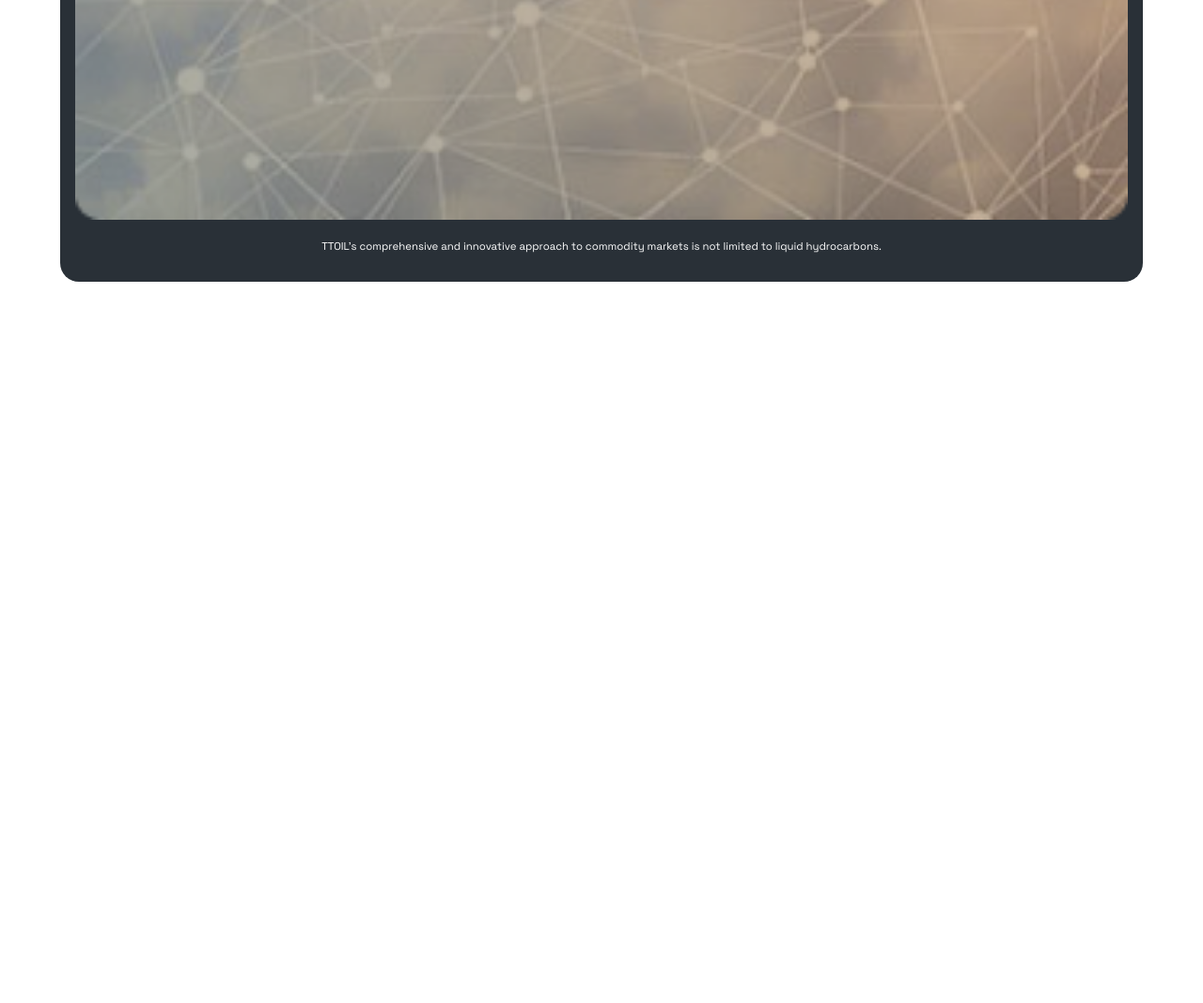
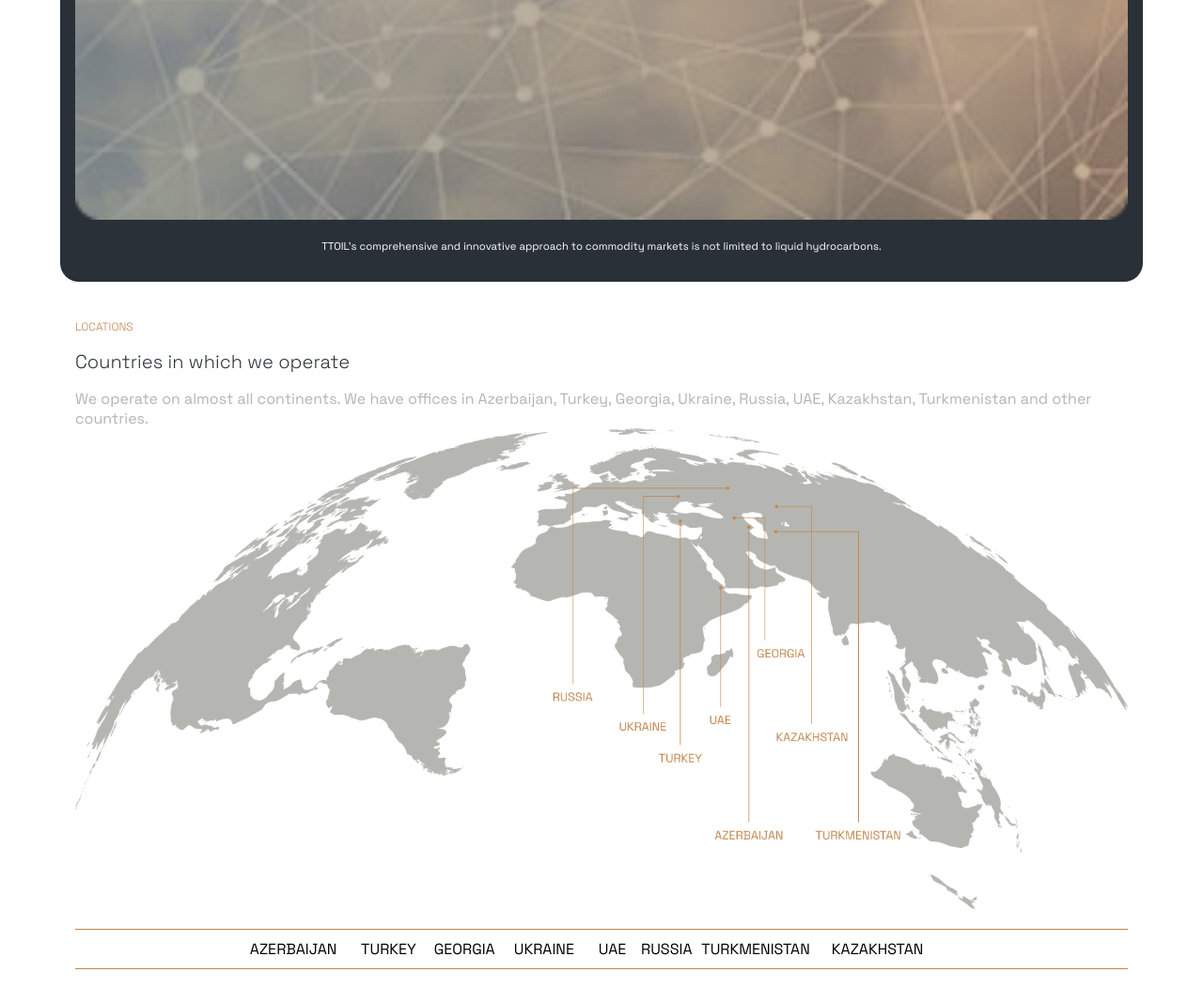
Before and after one commit to izzeddinayyad/ttoil-Landing-page-Oil-Gas-Industry-, a plain HTML site: page index.html in a window 1280 px wide. Shown: the part 7818-8886 px from the top of the page at 94% size. Before the commit the page ends 8118 px from the top, so only its background shows below. Drawn offline with Linux system fonts and the light colour scheme.

Commit message:
8/10/2025

```diff
--- a/Css/style.css
+++ b/Css/style.css
@@ -29,7 +29,7 @@ body {
 .dir-column {
   flex-direction: column;
 }
-.wrap{
+.wrap {
   flex-wrap: wrap;
 }
 .container-90 {
@@ -167,20 +167,21 @@ section.hero-section {
   border-radius: 20px;
   padding: 16px;
   text-align: center;
+  margin-bottom: 24px;
 }
-.products h2{
+.products h2 {
   font-size: 12px;
   color: var(--Caramel-color);
   font-weight: 300;
   text-decoration: underline;
   margin-bottom: 8px;
 }
-.product h3{
+.product h3 {
   font-size: 20px;
   color: var(--white-color);
   margin-bottom: 16px;
 }
-.product img{
+.product img {
   width: 100%;
   margin-bottom: 16px;
 }
@@ -189,28 +190,80 @@ section.hero-section {
   color: var(--white-color);
   margin-bottom: 15px;
 }
-.product ul{
+.product ul {
   margin-bottom: 16px;
-    /* align-self: ; */
-    /* align-items: center; */
 }
-.product ul li{
+.product ul li {
   color: var(--white-color);
   font-size: 12px;
-    width: 33%;
+  width: 30%;
+  gap: 5px;
   text-align: left;
   display: inline-block;
   list-style: none;
   padding: 8px;
   position: relative;
-    padding-left: 18px;
-    /* margin-bottom: 6px; */
+  padding-left: 14px;
 }
-.product ul li::before{
-    content: '●';
+.product ul li::before {
+  content: "●";
   font-size: 20px;
   position: absolute;
-    left: 0;
+  left: -2px;
   top: 2px;
   line-height: 1;
 }
+
+/* location section+++++++++++++++++++++++++++++  */
+.location {
+  padding: 16px;
+}
+.location h3 {
+  color: var(--Caramel-color);
+  font-size: 12px;
+  font-weight: 200;
+  margin-bottom: 16px;
+}
+.location h2 {
+  color: var(--black-color);
+  font-size: 20px;
+  font-weight: 100;
+  margin-bottom: 16px;
+}
+.location p {
+  font-size12px: ;
+  color: var(--Gray-color);
+  margin-top: 16px;
+}
+.location img {
+  width: 100%;
+  margin-bottom: 16px;
+}
+.location .list {
+  border-bottom: 1px solid var(--Caramel-color);
+  border-top: 1px solid var(--Caramel-color);
+  position: relative;
+  width: 80%;
+  justify-content: center;
+  overflow: hidden;
+  width: 100%;
+  margin-bottom: 20px;
+  /* align-items: center; */
+  /* list-style: disc !important; */
+}
+.location ul li {
+  display: flex;
+  gap: 50px;
+  animation: scroll 15s linear infinite;
+  white-space: nowrap;
+  padding: 10px 0;
+  margin: 0 10px;
+}
+@keyframes scroll {
+  from {
+    transform: translateX(0);
+  }
+  to {
+    transform: translateX(-50%);
+  }
+}
--- a/index.html
+++ b/index.html
@@ -253,5 +253,24 @@
         </p>
       </div>
     </section>
+    <!-- locations section -->
+     <section class="location container-90">
+      <h3>LOCATIONS</h3>
+      <h2>Countries in which we operate</h2>
+      <p>We operate on almost all continents. We have offices in Azerbaijan, Turkey, Georgia, Ukraine, Russia, UAE, Kazakhstan, Turkmenistan and other countries.</p>
+      <img src="images/globe--tZRwRzs.png" alt="global">
+      <div class="slider">
+        <ul class="list flex">
+          <li class="none-dot">AZERBAIJAN</li>
+          <li>TURKEY</li>
+          <li>GEORGIA</li>
+          <li>UKRAINE</li>
+          <li>UAE</li>
+          <li>RUSSIA</li>
+          <li>TURKMENISTAN</li>
+          <li>KAZAKHSTAN</li>
+        </ul>
+      </div>
+     </section>
   </body>
 </html>
```
Also changed, not shown: images/globe--tZRwRzs.png (added). Lines whose indentation alone changed are shown as unchanged.
